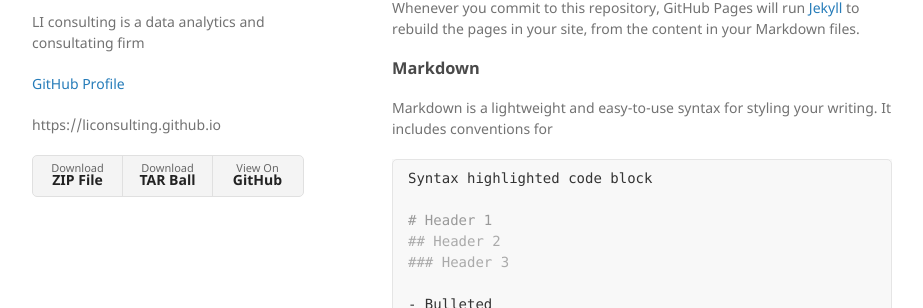
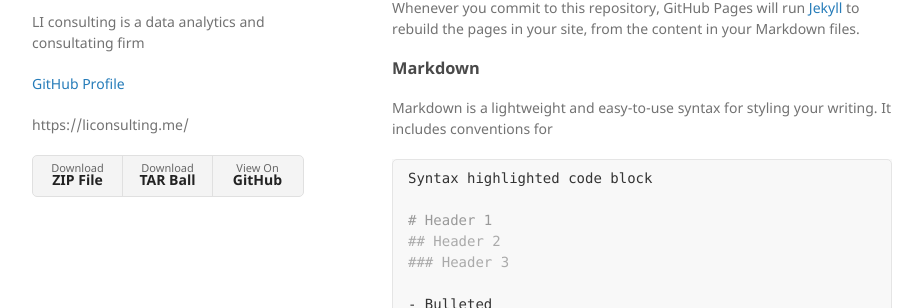
Before and after one commit to liconsulting/liconsulting.github.io, a Jekyll site: the page built from README.md, in a window 1280 px wide. Shown: the part 166-474 px from the top of the page, without its empty margins (178-1101 px from the left). Built offline with Jekyll 4.4.1, drawn with Linux system fonts in a browser that asks for light colours; our own code applies the rules of GitHub Pages for plain Markdown files; part of the change alters nothing that is shown.

```diff
--- a/_config.yml
+++ b/_config.yml
@@ -4,3 +4,4 @@ logo: /assets/img/logo_full_grey.png
 show_downloads: true
 google_analytics: G-PJYVERGYT3
 theme: jekyll-theme-minimal
+url: https://liconsulting.me/
```
